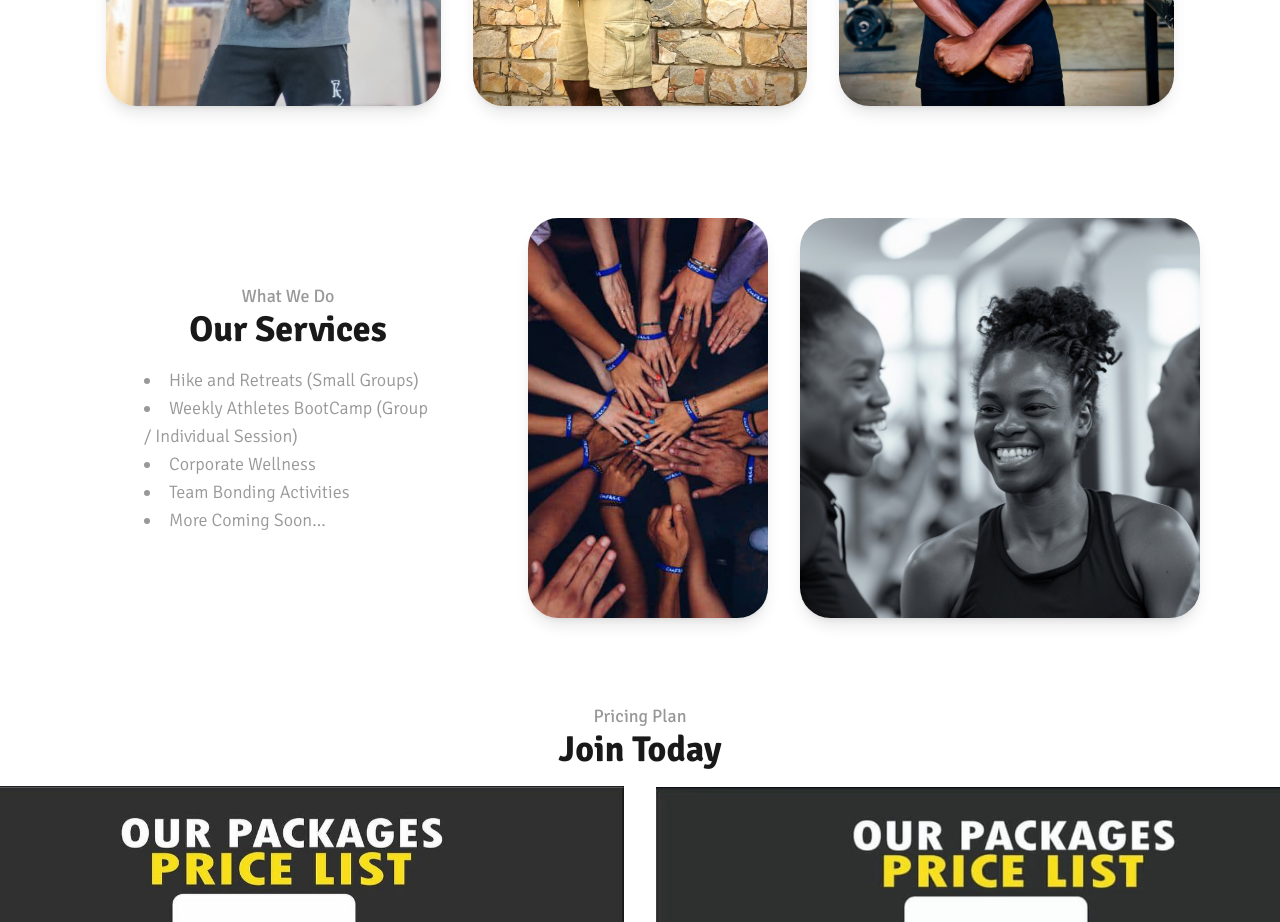
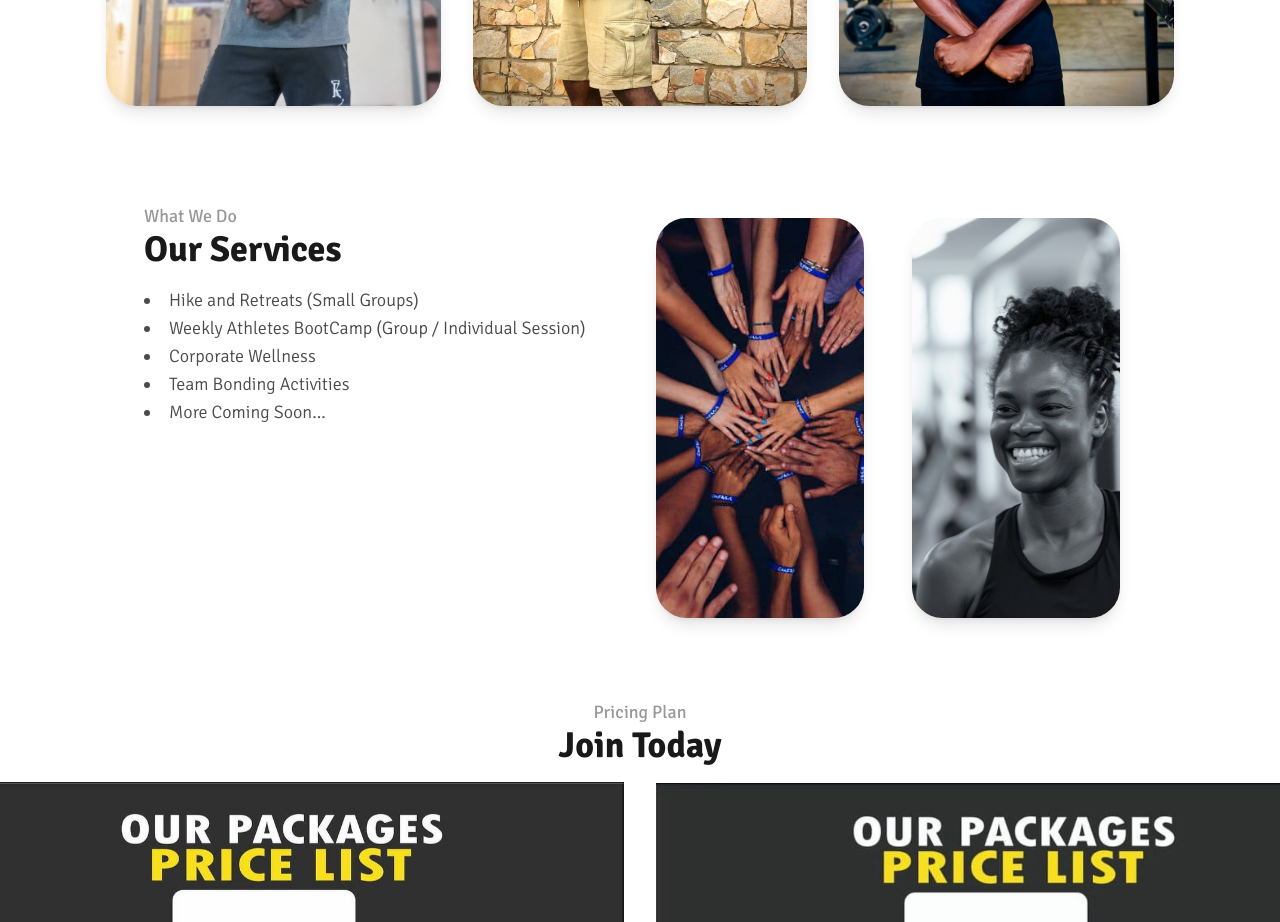
Before and after one commit to abupraise/GentleBreeze, a React (Vite) app: page / in a window 1280 px wide. Shown: the part 2480-3402 px from the top of the page. Built offline with nearby package versions, Linux system fonts and the light colour scheme.

Commit message:
updating snippet

```diff
--- a/src/components/Trainers.jsx
+++ b/src/components/Trainers.jsx
@@ -63,10 +63,10 @@ const TrainerCardStatic = ({ imageUrl, width = "20.9rem" }) => {
 };
 
 const OurServices = () => (
-  <div className="flex flex-col items-center md:flex-row md:justify-between md:items-start md:pt-20">
-    <div className="flex flex-col items-center md:items-start mb-6 pt-10 md:p-20">
-    <div className="w-full flex justify-center items-center mb-4">
-        <div className="text-center">
+  <div className="w-full flex flex-col items-center md:flex-row md:justify-between md:items-start pt-10 md:pt-20 px-4 md:px-20">
+    <div className="flex flex-col items-center md:items-start mb-6 md:mb-0 w-full md:w-1/2">
+      <div className="w-full flex justify-center md:justify-start items-center mb-4">
+        <div className="text-center md:text-left">
           <div className="opacity-40 text-lg font-signika font-normal text-black">
             What We Do
           </div>
@@ -75,7 +75,7 @@ const OurServices = () => (
           </span>
         </div>
       </div>
-      <ul className="text-sm md:text-lg font-light text-black opacity-40 list-disc list-inside">
+      <ul className="text-sm md:text-lg font-light text-black opacity-70 list-disc list-inside">
         <li>Hike and Retreats (Small Groups)</li>
         <li>Weekly Athletes BootCamp (Group / Individual Session)</li>
         <li>Corporate Wellness</li>
@@ -84,9 +84,15 @@ const OurServices = () => (
       </ul>
     </div>
 
-    <div className="flex flex-col md:flex-row items-center md:items-start w-full md:w-auto">
-      <TrainerCardStatic imageUrl={image4} width="15rem" />
-      <TrainerCardStatic imageUrl={image5} width="25rem" />
+    <div className="flex flex-col md:flex-row items-center md:items-start w-full md:w-1/2 gap-8 md:gap-4">
+      <TrainerCardStatic
+        imageUrl={image4}
+        className="w-full md:w-[15rem] object-contain"
+      />
+      <TrainerCardStatic
+        imageUrl={image5}
+        className="w-full md:w-[25rem] object-contain"
+      />
     </div>
   </div>
 );
```
